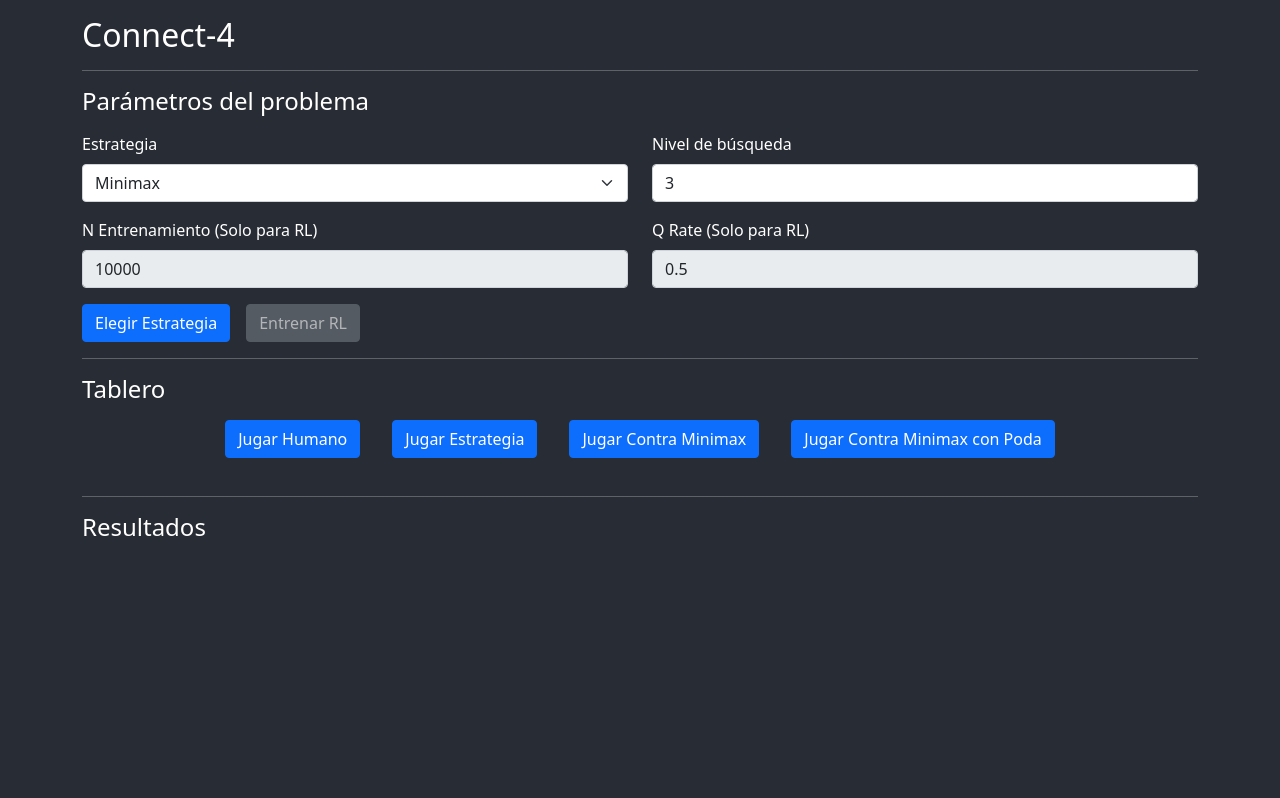
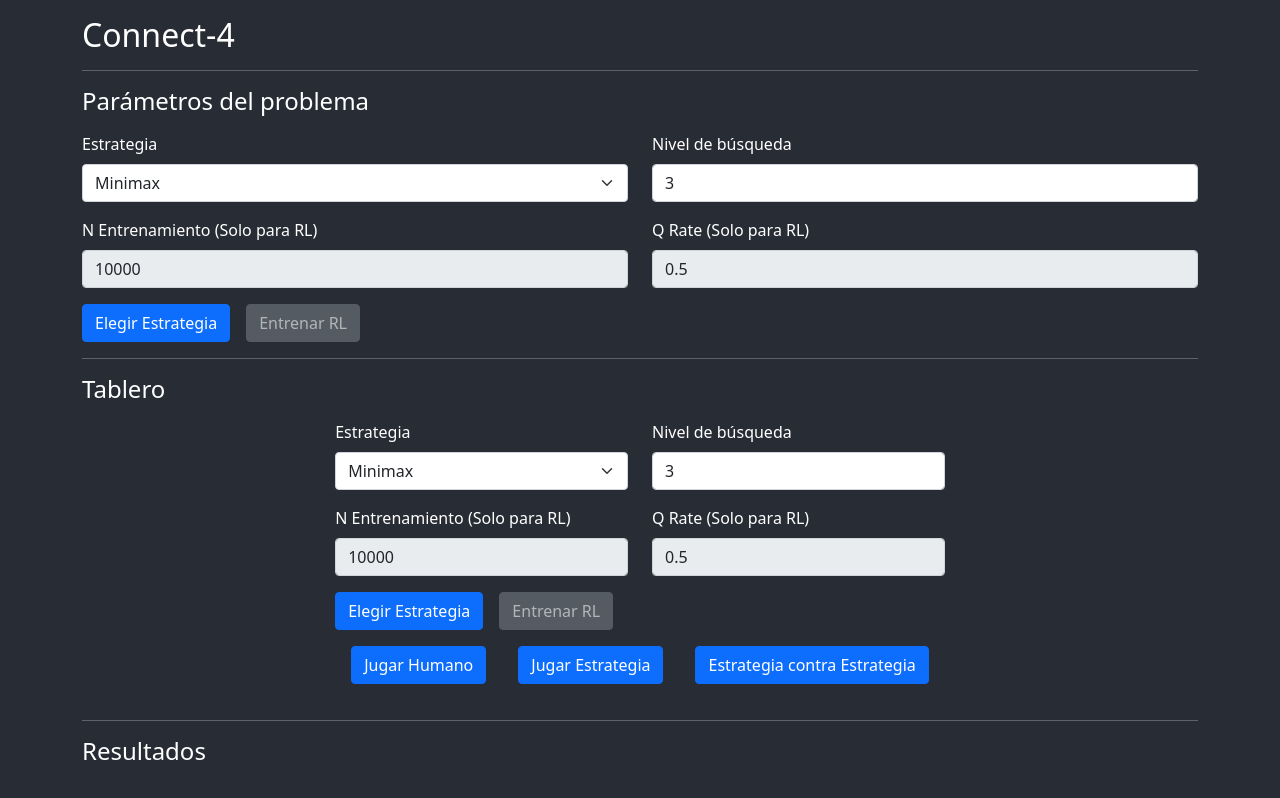
Before and after one commit to mfidabel/tp2-connect-4-IA, a React (Create React App) app: page / in a window 1280 px wide. Built offline with nearby package versions, Linux system fonts and the light colour scheme.

Commit message:
Se agrega la posibilidad de jugar estrategia contra estrategia

```diff
--- a/src/algoritmos/jugadorEstrategia.ts
+++ b/src/algoritmos/jugadorEstrategia.ts
@@ -7,7 +7,7 @@ import MinMax from "./MinMax";
 import AlfaBeta from "./AlfaBeta";
 import RLAgent from "./RLAgent";
 
-export const jugarEstrategia = (tablero: Tablero, parametros: configuracionParametros, jugador: Ficha, modo: Modo): Tablero => {
+export const jugarEstrategia = (tablero: Tablero, parametros: configuracionParametros, jugador: Ficha, modo: Modo, estrategia: Estrategia, nivel: number): Tablero => {
     const nuevoTablero = new Tablero();
     nuevoTablero.posiciones = JSON.parse(JSON.stringify(tablero.posiciones)); // Copiar posiciones
 
@@ -31,15 +31,19 @@ export const jugarEstrategia = (tablero: Tablero, parametros: configuracionParam
 				break
 		}
 	}else{
-		switch (modo) {
-			case Modo.MinMax:
-				agente = new MinMax(3);
+		switch (estrategia) {
+			case Estrategia.Minimax:
+				agente = new MinMax(nivel);
 				break
-			case Modo.AlfaBeta:
-				agente = new AlfaBeta(3);
+			case Estrategia.Alfabeta:
+				agente = new AlfaBeta(nivel);
+				break
+			case Estrategia.RLAgent:
+				agente = RLAgent.Agente;
+				agente.reset(false);
 				break
 			default:
-				agente = new MinMax(3);
+				agente = new MinMax(nivel);
 				break
 		}
 	}
--- a/src/componentes/TableroGrafico.tsx
+++ b/src/componentes/TableroGrafico.tsx
@@ -4,6 +4,9 @@ import {Ficha} from "../modelos/ficha";
 import Tablero from "../modelos/tablero";
 import {Modo} from "../modelos/modo";
 import {Resultado} from "../modelos/resultado";
+import {Button, Col, Form, Row} from "react-bootstrap";
+import {Estrategia} from "../modelos/estrategia";
+import RLAgent from "../algoritmos/RLAgent";
 import configuracionParametros from "../modelos/configuracionParametros";
 import {jugarEstrategia} from "../algoritmos/jugadorEstrategia";
 
@@ -18,6 +21,8 @@ type ColumnaProps = {
 
 type TableroProps = {
     parametros: configuracionParametros,
+	onElegirEstrategia: (parametros: configuracionParametros) => void,
+    onLimpiarTablero: () => void
 }
 
 const Agujero = ({fichaValor}: AgujeroProps) => {
@@ -43,10 +48,36 @@ const Columna = ({handleClick, agujeros}: ColumnaProps) => {
 };
 
 
-export const TableroGrafico = ({parametros}: TableroProps) => {
+export const TableroGrafico = ({parametros, onElegirEstrategia, onLimpiarTablero}: TableroProps) => {
     // Constantes
     const FICHA_ESTRATEGIA = Ficha.Amarillo;
     const FICHA_HUMANO = Ficha.Rojo;
+
+	const [estrategia, setEstrategia] = useState(Estrategia.Minimax);
+    const [nivel, setNivel] = useState(3);
+    const [qRate, setRate] = useState(0.5);
+    const [trainN, setTrainN] = useState(10000);
+
+	const elegirEstrategia = () => {
+        // Iniciar el juego
+        onElegirEstrategia({
+            estrategia: estrategia,
+            nivel: nivel,
+            qRate: qRate,
+        });
+    }
+
+    const clickEntrenarAgente = () => {
+        // Entrenar al agente
+        RLAgent.Agente = new RLAgent(trainN);
+        RLAgent.Agente.qRate = qRate;
+
+        for (let i=0; i < trainN; i++) {
+            RLAgent.Agente.reset(true);
+            RLAgent.Agente.updateAlpha(i);
+            RLAgent.Agente.jugarVsRandom();
+        }
+    }
 
     // Estados
     const [tablero, setTablero] = useState(new Tablero());
@@ -102,19 +133,19 @@ export const TableroGrafico = ({parametros}: TableroProps) => {
             // TODO: Jugar estrategia
                 if (modo === Modo.Estrategia && turno === FICHA_ESTRATEGIA) {
                     // Jugar estrategia
-                    const nuevoTablero = jugarEstrategia(tablero, parametros, turno, modo);
+                    const nuevoTablero = jugarEstrategia(tablero, parametros, turno, modo, estrategia, nivel);
                     setTablero(nuevoTablero);
                     setTurno(FICHA_HUMANO);
                 }
 
-				if (modo === Modo.MinMax || modo === Modo.AlfaBeta) {
+				if (modo === Modo.CPU) {
 					if (turno === FICHA_ESTRATEGIA){
 						// Jugar estrategia
-						const nuevoTablero = jugarEstrategia(tablero, parametros, turno, modo);
+						const nuevoTablero = jugarEstrategia(tablero, parametros, turno, modo, estrategia, nivel);
 						setTablero(nuevoTablero);
 						setTurno(FICHA_HUMANO);
 					}else{
-						const nuevoTablero = jugarEstrategia(tablero, parametros, turno, modo);
+						const nuevoTablero = jugarEstrategia(tablero, parametros, turno, modo, estrategia, nivel);
 						setTablero(nuevoTablero);
 						setTurno(FICHA_ESTRATEGIA);
 					}
@@ -133,10 +164,68 @@ export const TableroGrafico = ({parametros}: TableroProps) => {
             }
             {(modo === Modo.SinSeleccionar) &&
             <div>
+				<Form>
+				<Row>
+					<Col>
+						<Row>
+							<Form.Group className="mb-3">
+								<Form.Label>Estrategia</Form.Label>
+								<Form.Select
+									value={estrategia}
+									onChange={ (event) => setEstrategia(parseInt(event.currentTarget.value)) }>
+									<option value={Estrategia.Minimax}>Minimax</option>
+									<option value={Estrategia.Alfabeta}>Poda Alfa-beta</option>
+									<option value={Estrategia.RLAgent}>Agente RL</option>
+								</Form.Select>
+							</Form.Group>
+						</Row>
+						<Row>
+							<Form.Group className="mb-3">
+								<Form.Label>N Entrenamiento (Solo para RL)</Form.Label>
+								<Form.Control value={trainN}
+											type="number"
+											disabled={estrategia !== Estrategia.RLAgent}
+											onChange={ event => setTrainN(parseInt(event.currentTarget.value))}/>
+							</Form.Group>
+						</Row>
+					</Col>
+					<Col>
+						<Row>
+							<Form.Group className="mb-3">
+								<Form.Label>Nivel de búsqueda</Form.Label>
+								<Form.Control value={nivel}
+											type="number"
+											onChange={ event => setNivel(parseInt(event.currentTarget.value))}/>
+							</Form.Group>
+						</Row>
+						<Row>
+							<Form.Group className="mb-3">
+								<Form.Label>Q Rate (Solo para RL)</Form.Label>
+								<Form.Control value={qRate}
+											type="number"
+											max={1.0}
+											disabled={estrategia !== Estrategia.RLAgent}
+											onChange={ event => setRate(parseFloat(event.currentTarget.value))}/>
+							</Form.Group>
+						</Row>
+					</Col>
+				</Row>
+				<Row>
+					<Col>
+						<Button variant="primary"
+								onClick={elegirEstrategia}>Elegir Estrategia</Button>
+						<Button variant="secondary"
+								onClick={clickEntrenarAgente}
+								disabled={estrategia !== Estrategia.RLAgent}
+								className="ms-3">Entrenar RL</Button>
+					</Col>
+				</Row>
+			</Form>
+			<p></p>
+			<p></p>
                 <button className="btn btn-primary mx-3" onClick={() => seleccionarModo(Modo.Humano)}>Jugar Humano</button>
                 <button className="btn btn-primary mx-3" onClick={() => seleccionarModo(Modo.Estrategia)}>Jugar Estrategia</button>
-				<button className="btn btn-primary mx-3" onClick={() => seleccionarModo(Modo.MinMax)}>Jugar Contra Minimax</button>
-				<button className="btn btn-primary mx-3" onClick={() => seleccionarModo(Modo.AlfaBeta)}>Jugar Contra Minimax con Poda</button>
+				<button className="btn btn-primary mx-3" onClick={() => seleccionarModo(Modo.CPU)}>Estrategia contra Estrategia</button>
             </div>
             }
             <div className={estiloGanador}>Gana {ganador}!</div>
--- a/src/modelos/modo.ts
+++ b/src/modelos/modo.ts
@@ -2,7 +2,5 @@ export enum Modo {
     SinSeleccionar,
     Humano,
     Estrategia,
-	MinMax,
-	AlfaBeta,
-	RLAgent
+	CPU,
 }
```
